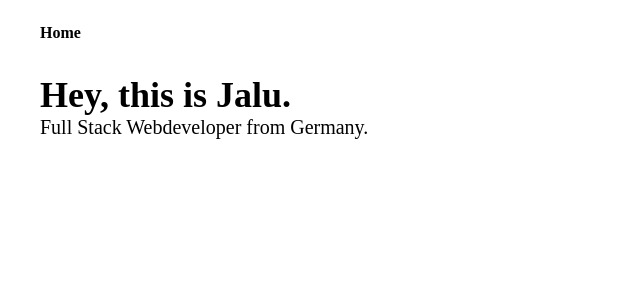
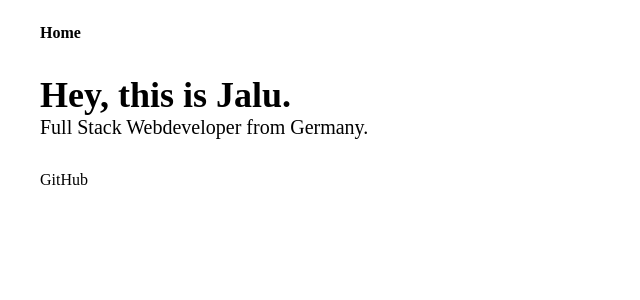
Before and after one commit to qysp/jalu.dev, a Next.js app: page / in a window 1280 px wide. Shown: the top 300 px of the page, without its empty margins (0-640 px from the left). Built offline with nearby package versions, Linux system fonts and the light colour scheme.

Commit message:
add personal GitHub link

```diff
--- a/components/Container.tsx
+++ b/components/Container.tsx
@@ -1,3 +1,4 @@
+import ExternalLink from '@/components/ExternalLink';
 import Navigation from '@/components/Navigation/Navigation';
 import Footer from '@/shared/layout/Footer';
 import Header from '@/shared/layout/Header';
@@ -47,7 +48,9 @@ const Container: FC<ContainerProps> = ({ children, ...customMeta }) => {
                 {children}
             </Main>
             <Footer>
-
+                <ExternalLink href="https://github.com/qysp">
+                    GitHub
+                </ExternalLink>
             </Footer>
         </Fragment>
     );
--- /dev/null
+++ b/components/ExternalLink.tsx
@@ -0,0 +1,20 @@
+import Anchor from '@/shared/common/Anchor';
+import { FC } from 'react';
+
+export type ExternalLinkProps = {
+    href: string;
+};
+
+const ExternalLink: FC<ExternalLinkProps> = ({ children, href }) => {
+    return (
+        <Anchor
+            href={href}
+            rel="noopener noreferrer external"
+            target="_blank"
+        >
+            {children}
+        </Anchor>
+    );
+};
+
+export default ExternalLink;
```
